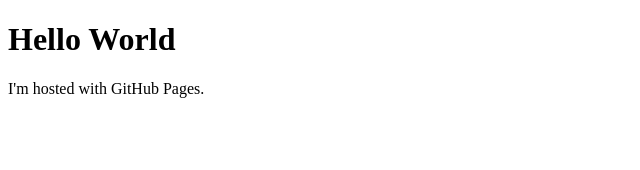
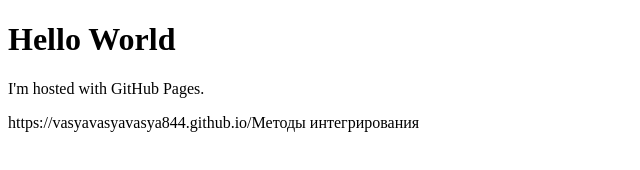
Before and after one commit to VasyaVasyaVasya844/VasyaVasyaVasya844.github.io, a plain HTML site: page index.html in a window 1280 px wide. Shown: the whole page, without its empty margins (0-640 px from the left). Drawn offline with Linux system fonts and the light colour scheme.

Commit message:
Update index.html

```diff
--- a/index.html
+++ b/index.html
@@ -3,5 +3,6 @@
 <body>
 <h1>Hello World</h1>
 <p>I'm hosted with GitHub Pages.</p>
+  <p>https://vasyavasyavasya844.github.io/Методы интегрирования</p>
 </body>
 </html>
```
